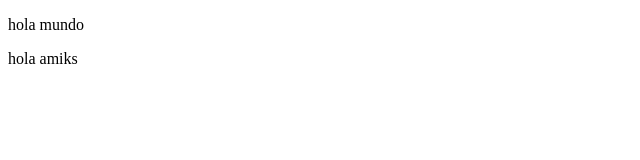
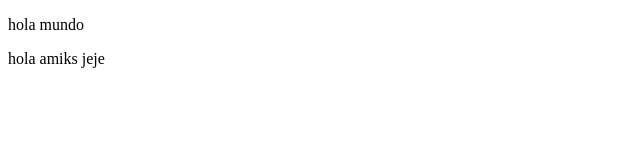
Before and after one commit to keyshardk/Area-Pruebas, a plain HTML site: page index.html in a window 1280 px wide. Shown: the full height of the page, 0-640 px from the left. Drawn offline with Linux system fonts and the light colour scheme.

Commit message:
Nuevo Cambio

```diff
--- a/index.html
+++ b/index.html
@@ -8,6 +8,16 @@
 </head>
 <body>
     <p>hola mundo</p>
-    <p>hola amiks</p>
+
+
+
+
+
+
+
+
+
+
+ <p>hola amiks jeje </p>
 </body>
 </html>
```
